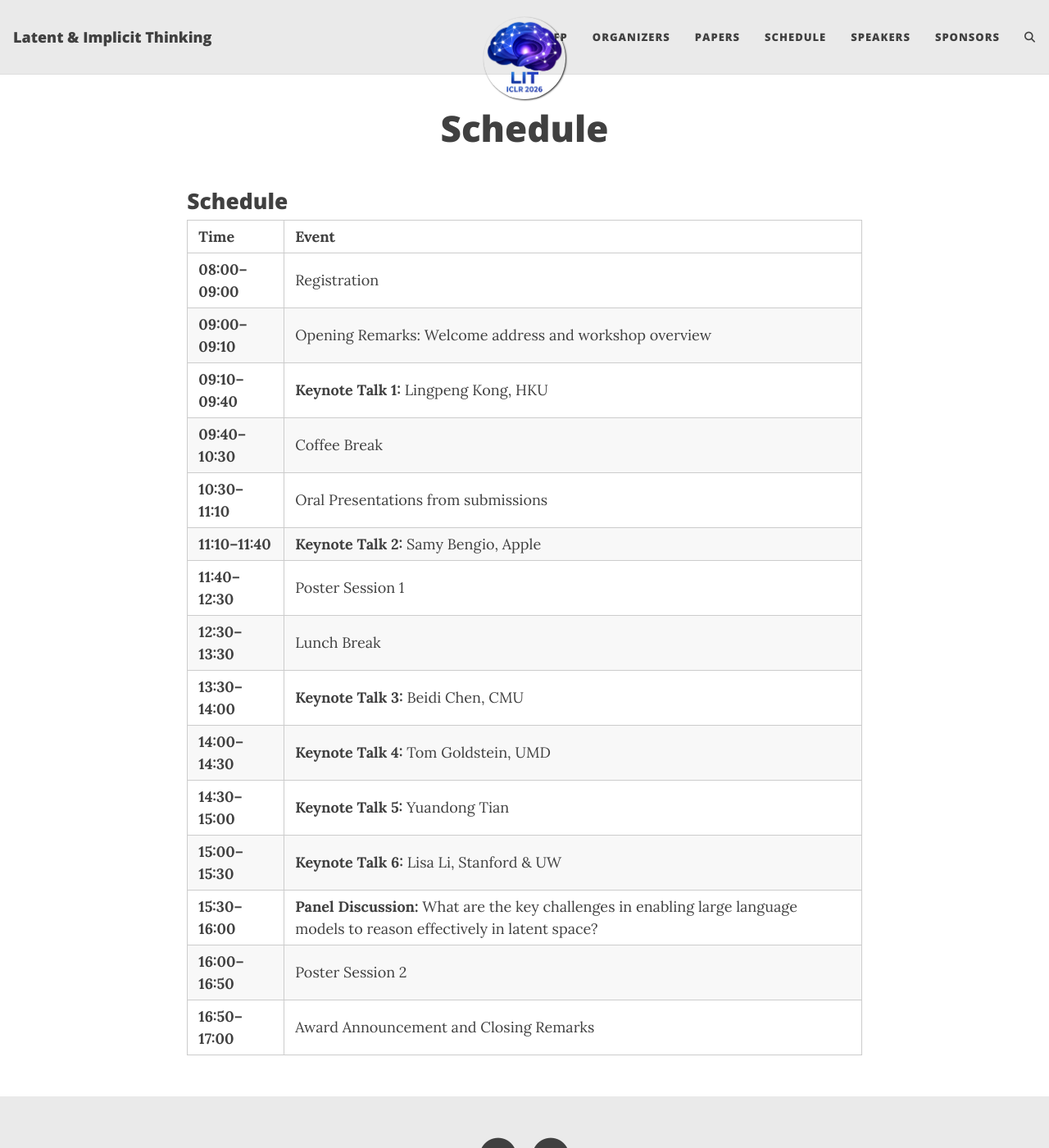
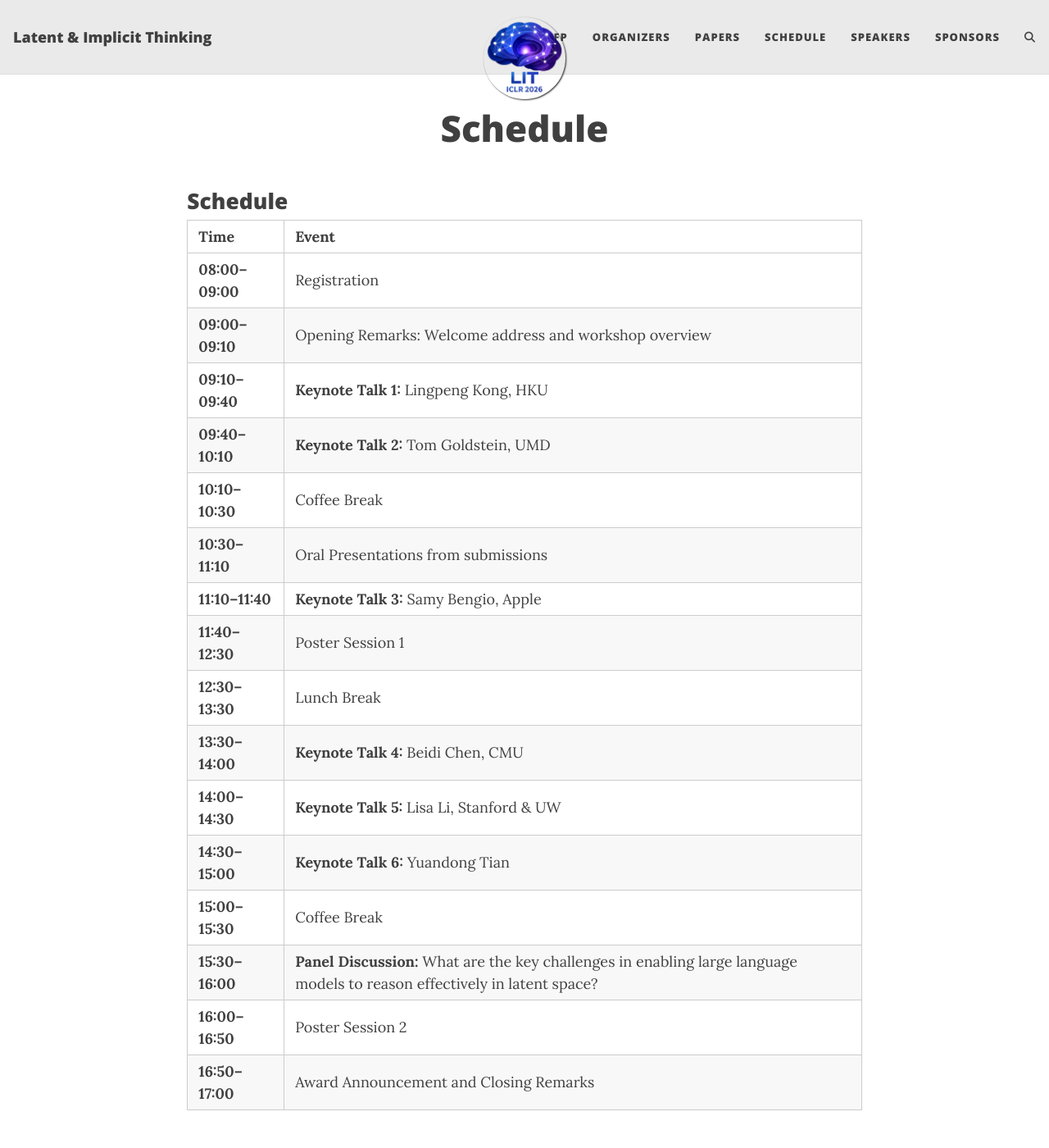
Before and after one commit to latent-implicit-thinking/latent-implicit-thinking.github.io, a Jekyll site: the page built from schedule.md, in a window 1280 px wide and 1400 px high. Shown: the whole window at 82% size. Built offline with Jekyll 4.4.1, drawn with Linux system fonts in a browser that asks for light colours; comment, search, counter and statistics services are not loaded.

Commit message:
Update schedule with revised keynote talks and breaks

```diff
--- a/schedule.md
+++ b/schedule.md
@@ -11,15 +11,16 @@ permalink: /schedule/
 | **08:00–09:00** | Registration              |
 | **09:00–09:10** | Opening Remarks: Welcome address and workshop overview |
 | **09:10–09:40** | **Keynote Talk 1:** Lingpeng Kong, HKU |
-| **09:40–10:30** | Coffee Break |
+| **09:40–10:10** | **Keynote Talk 2:** Tom Goldstein, UMD |
+| **10:10–10:30** | Coffee Break |
 | **10:30–11:10** | Oral Presentations from submissions |
-| **11:10–11:40** | **Keynote Talk 2:** Samy Bengio, Apple |
+| **11:10–11:40** | **Keynote Talk 3:** Samy Bengio, Apple |
 | **11:40–12:30** | Poster Session 1          |
 | **12:30–13:30** | Lunch Break               |
-| **13:30–14:00** | **Keynote Talk 3:** Beidi Chen, CMU |
-| **14:00–14:30** | **Keynote Talk 4:** Tom Goldstein, UMD |
-| **14:30–15:00** | **Keynote Talk 5:** Yuandong Tian |
-| **15:00–15:30** | **Keynote Talk 6:** Lisa Li, Stanford & UW |
+| **13:30–14:00** | **Keynote Talk 4:** Beidi Chen, CMU |
+| **14:00–14:30** | **Keynote Talk 5:** Lisa Li, Stanford & UW |
+| **14:30–15:00** | **Keynote Talk 6:** Yuandong Tian |
+| **15:00–15:30** | Coffee Break |
 | **15:30–16:00** | **Panel Discussion:** What are the key challenges in enabling large language models to reason effectively in latent space?  |
 | **16:00–16:50** | Poster Session 2          |
 | **16:50–17:00** | Award Announcement and Closing Remarks |
```
